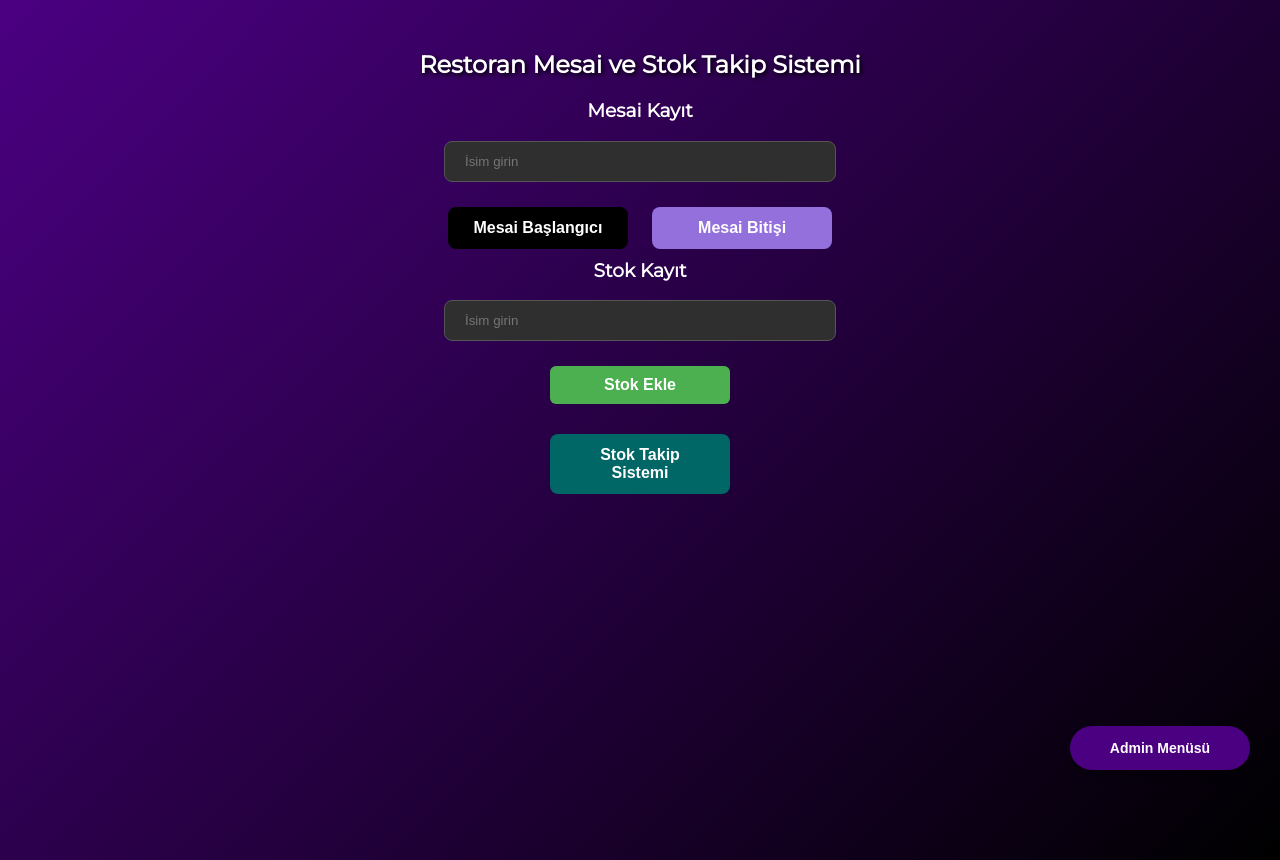
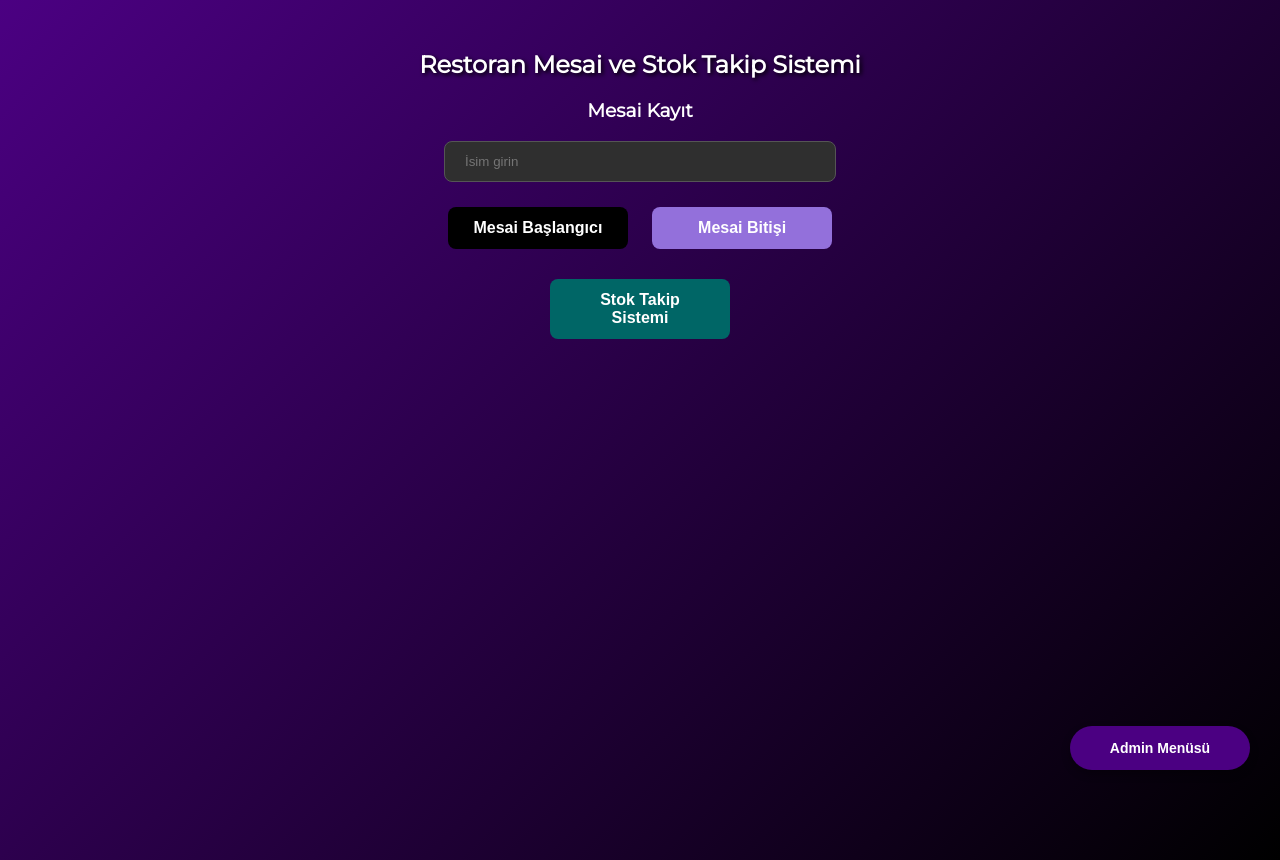
Before and after one commit to elisyumPlus/dutyfresh, a plain HTML site: page index.html in a window 1280 px wide. Drawn offline with Linux system fonts and the light colour scheme.

Commit message:
Update index.html

```diff
--- a/index.html
+++ b/index.html
@@ -170,13 +170,6 @@ tr:hover {
 <div>
   <button class="btn-mesai-basi" onclick="kaydetMesai('Başlangıç')">Mesai Başlangıcı</button>
   <button class="btn-mesai-bit" onclick="kaydetMesai('Bitiş')">Mesai Bitişi</button>
-</div>
-
-<!-- Stok Kayıt Girişi -->
-<h3>Stok Kayıt</h3>
-<input type="text" id="stokIsimInput" placeholder="İsim girin" />
-<div>
-  <button style="background:#4CAF50; color:#fff; padding:10px; border:none; border-radius:6px; cursor:pointer;" onclick="kaydetStok()">Stok Ekle</button>
 </div>
 
 <!-- Admin giriş -->
```
